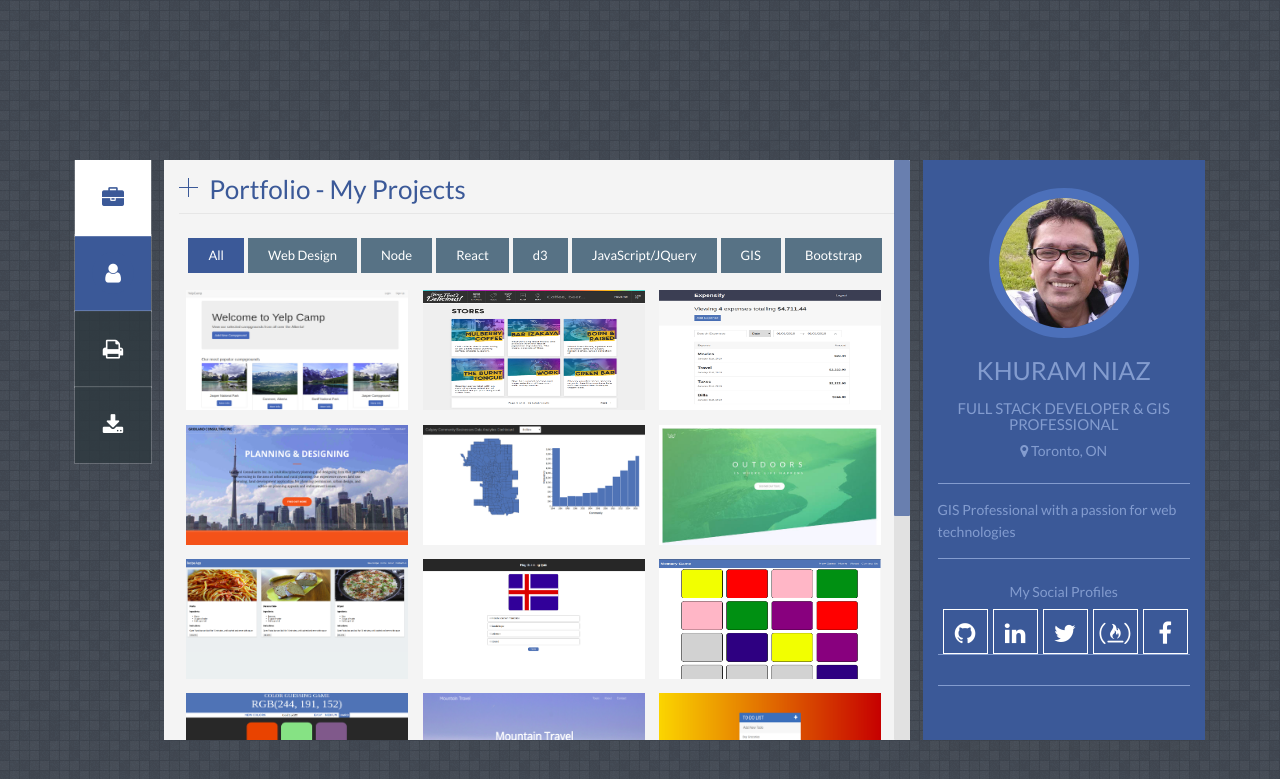
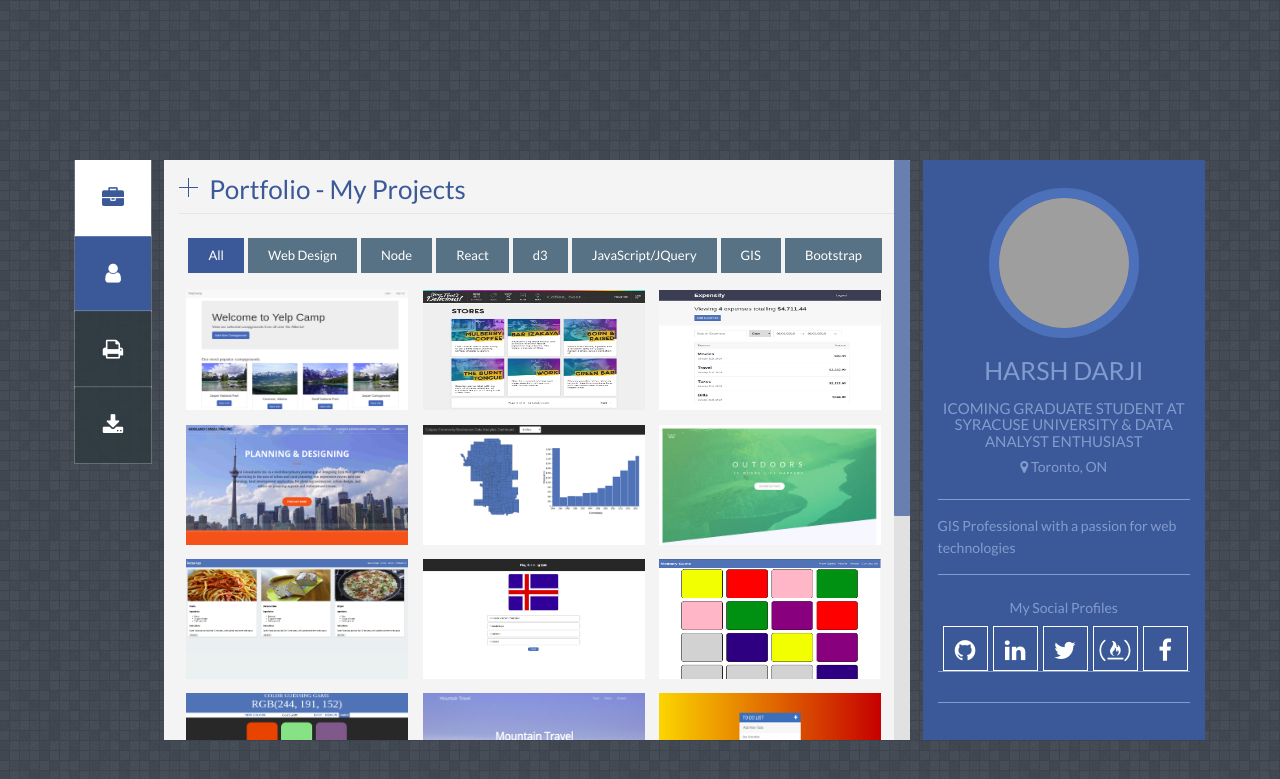
Before and after one commit to harshdarji23/harshdarji23.github.io, a Jekyll site: the page built from index.html, in a window 1280 px wide. Shown: the top 779 px of the page. Built offline with Jekyll 4.4.1, drawn with Linux system fonts in a browser that asks for light colours; grey boxes are pictures that could not be loaded.

Commit message:
profile update

```diff
--- a/index.html
+++ b/index.html
@@ -42,7 +42,7 @@ layout: default
     <div class="col-lg-12 col-md-12 col-sm-3 col-xs-12 ">
 
          <div class="image-holder one" id="pic_prof_1" style="display:block">
-             <img class="head-image up circle" src="images/img/khuram-profile.jpg" width="150" height="150" alt="" />
+             <img class="head-image up circle" src="images/img/DSC_0676.jpg" width="150" height="150" alt="" />
         </div>
 
         <!-- style for simple image profile -->
@@ -56,8 +56,8 @@ layout: default
     <div class="col-lg-12 col-md-12 col-sm-9 col-xs-12">
         <!-- Profile info -->
         <div id="profile_info">
-            <h1 id="name" class="transition-02">KHURAM NIAZ</h1>
-            <h4 class="line">FULL STACK DEVELOPER &amp GIS PROFESSIONAL</h4>
+            <h1 id="name" class="transition-02">Harsh Darji</h1>
+            <h4 class="line">ICOMING GRADUATE STUDENT AT SYRACUSE UNIVERSITY &amp DATA ANALYST ENTHUSIAST</h4>
             <h6><span class="fa fa-map-marker"></span> {{ site.location }}</h6>
         </div>
         <!-- End Profile info -->
```
Also changed, not shown: 1 other file.
